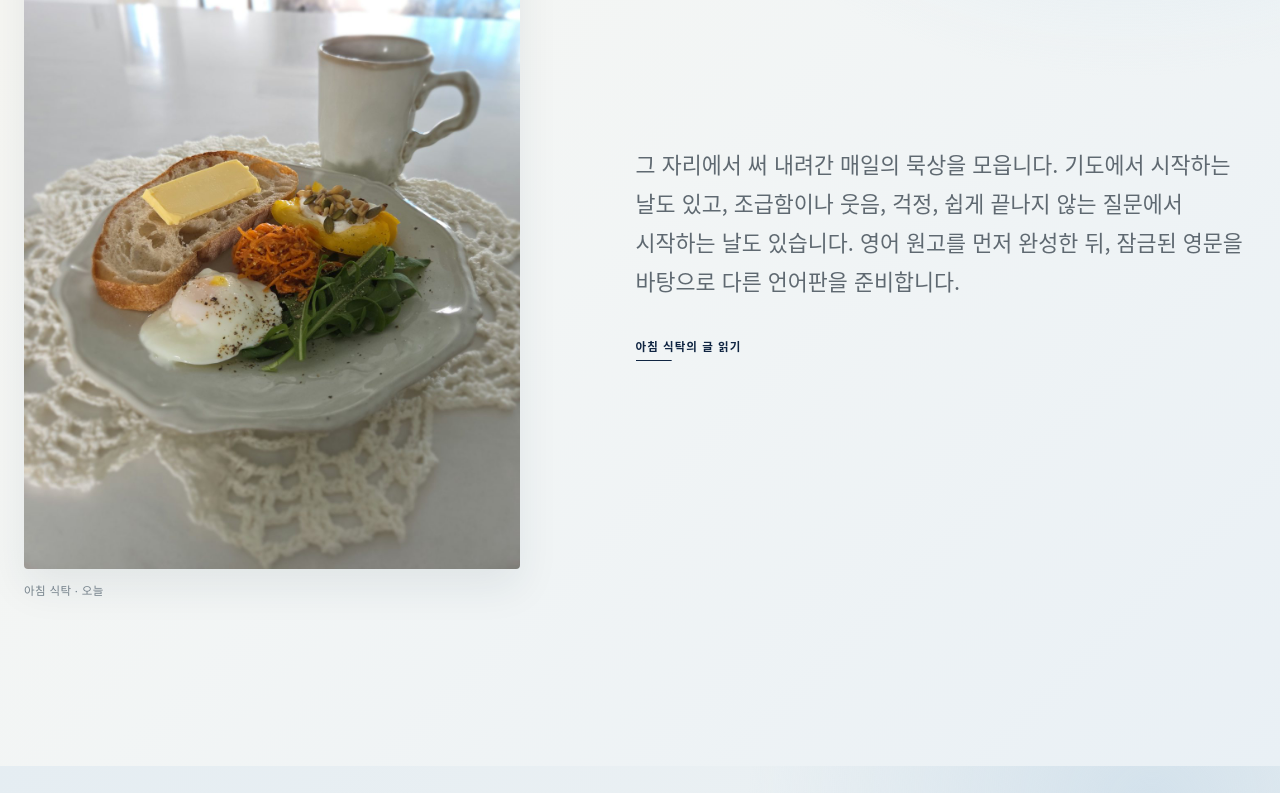
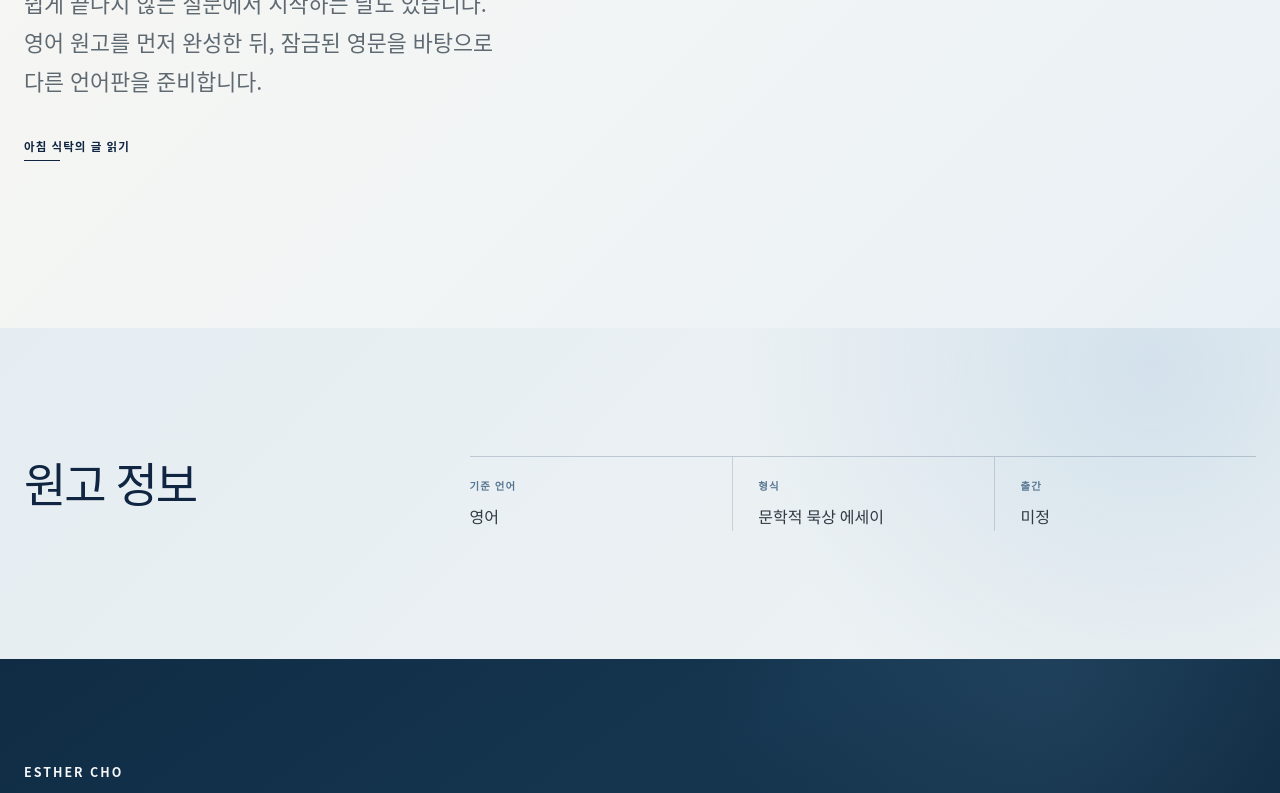
Before and after one commit to k-mama/esthercho, a Next.js app: page /ko/books in a window 1280 px wide. Shown: the part 1595-2388 px from the top of the page. Built offline with nearby package versions, Linux system fonts and the light colour scheme.

Commit message:
edit: remove repeated Korean Morning Table image from Books

```diff
--- a/src/app/ko/books/page.tsx
+++ b/src/app/ko/books/page.tsx
@@ -1,5 +1,4 @@
 import type { Metadata } from "next";
-import Image from "next/image";
 import Link from "next/link";
 import { PageCover } from "@/components/page-cover";
 import { featuredBook } from "@/content/books";
@@ -44,18 +43,7 @@ export default function KoreanBooksPage() {
           <p className={styles.deck}>{featuredBook.deck.ko}</p>
         </div>
 
-        <div className={`container ${styles.projectBody}`}>
-          <figure className={styles.projectFigure}>
-            <Image
-              src="/media/esther/morning-table.jpg"
-              alt="조성연 작가의 아침 식탁에 놓인 아침 식사"
-              width={1200}
-              height={1600}
-              sizes="(max-width: 899px) 82vw, 38vw"
-            />
-            <figcaption>아침 식탁 · 오늘</figcaption>
-          </figure>
-
+        <div className={`container ${styles.projectBody} ${styles.projectBodyTextOnly}`}>
           <div className={styles.projectCopy}>
             <p className={styles.description}>{featuredBook.description.ko}</p>
             <Link className={styles.projectLink} href="/ko/notes/">
```
